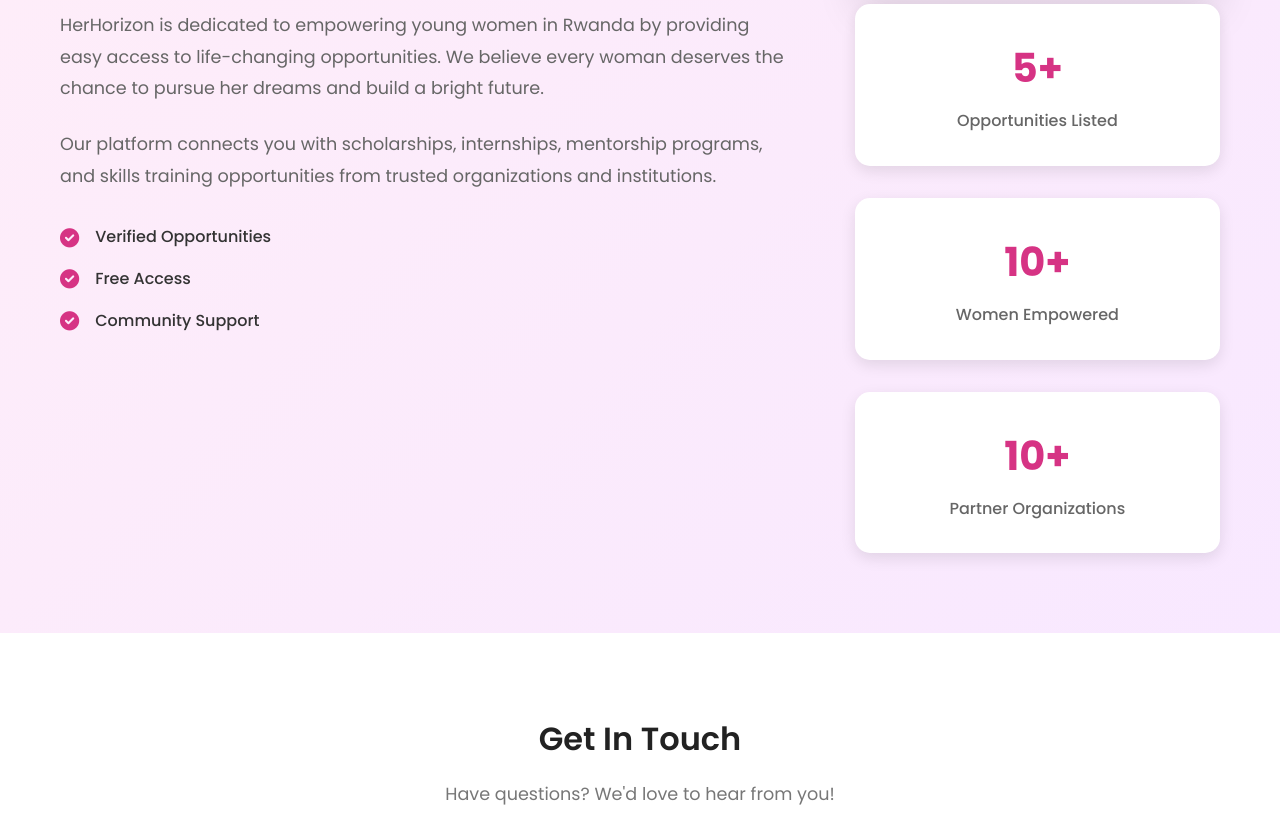
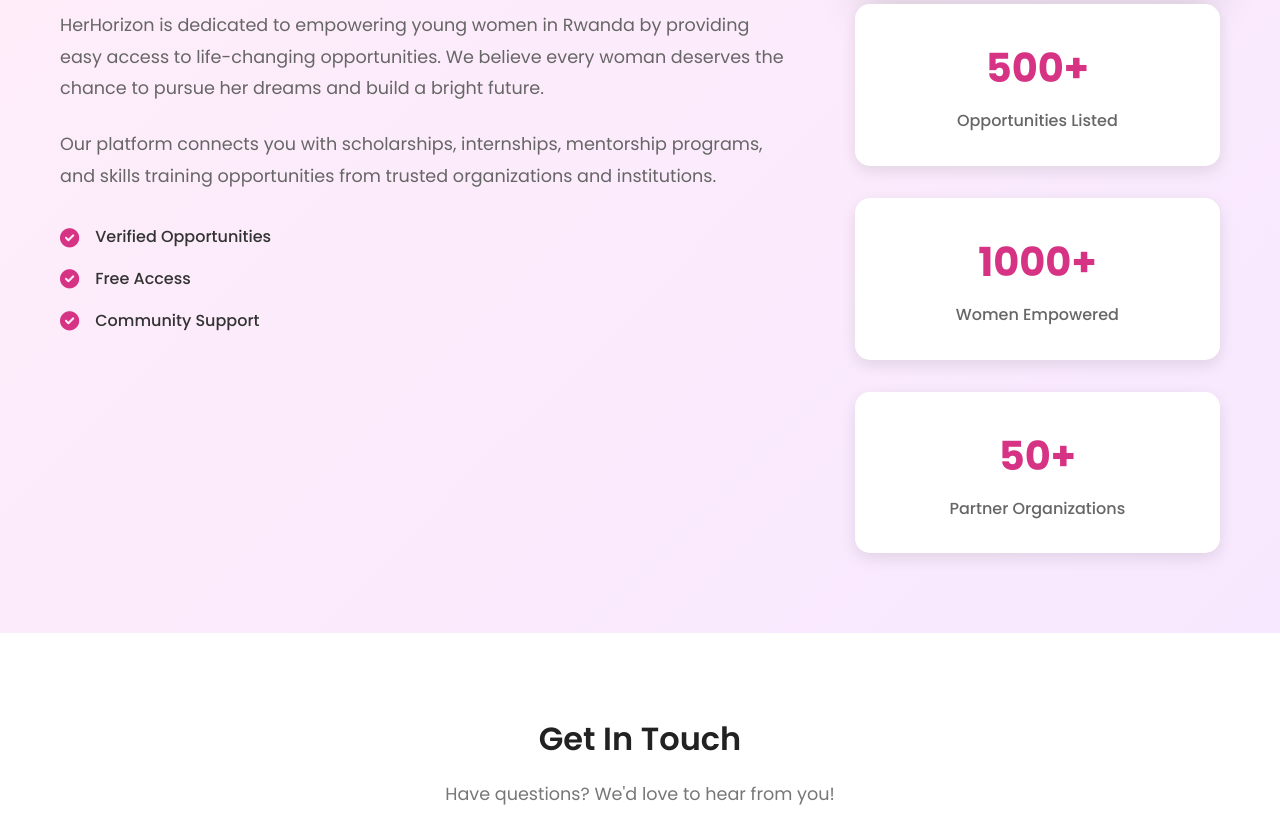
Before and after one commit to Dushimepaulette1/Her-Horizon, a plain HTML site: page frontend/index.html in a window 1280 px wide. Shown: the part 3115-3948 px from the top of the page. Drawn offline with nearby package versions, Linux system fonts and the light colour scheme; no server answers.

Commit message:
updates on frontend

```diff
--- a/frontend/index.html
+++ b/frontend/index.html
@@ -392,15 +392,15 @@
             />
             <div class="about-stats">
               <div class="stat">
-                <h3>5+</h3>
+                <h3>500+</h3>
                 <p>Opportunities Listed</p>
               </div>
               <div class="stat">
-                <h3>10+</h3>
+                <h3>1000+</h3>
                 <p>Women Empowered</p>
               </div>
               <div class="stat">
-                <h3>10+</h3>
+                <h3>50+</h3>
                 <p>Partner Organizations</p>
               </div>
             </div>
```
